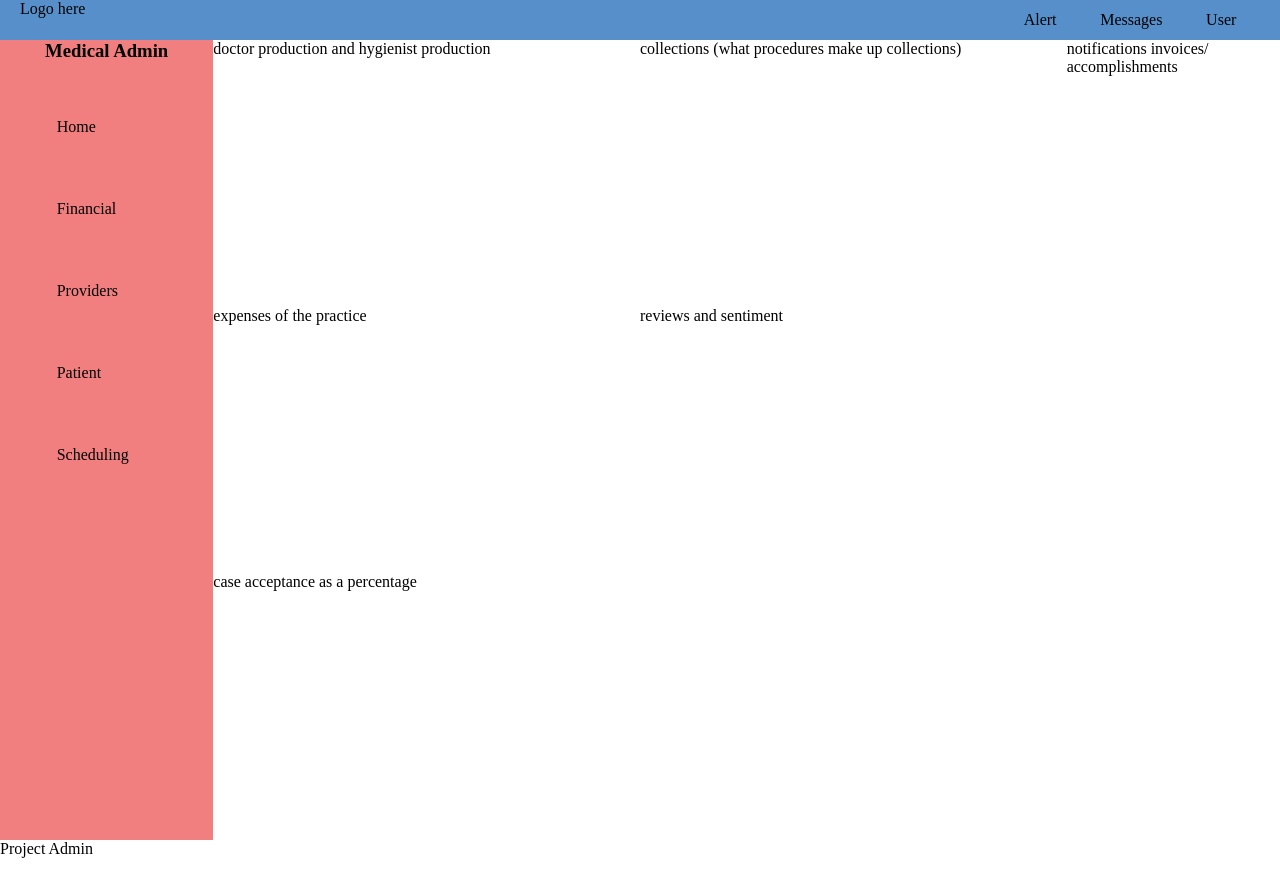
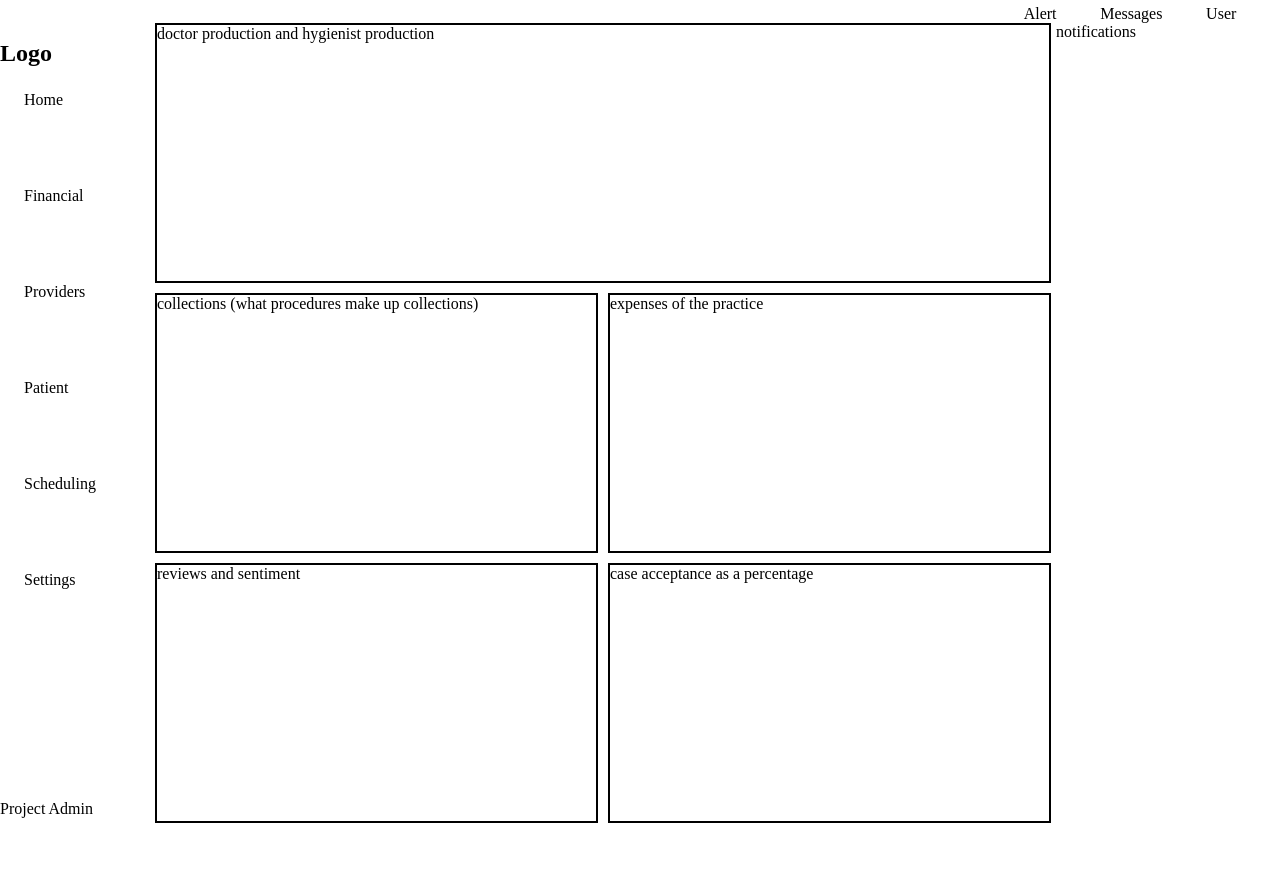
Before and after one commit to nevinb60/admin, a plain HTML site: page public/index.html in a window 1280 px wide. After the commit the page ends 840 px from the top, so only its background shows below. Drawn offline with Linux system fonts and the light colour scheme.

Commit message:
reconfigured layout

```diff
--- a/public/index.html
+++ b/public/index.html
@@ -10,10 +10,24 @@
 
 <body>
 
+    <div class="container">
+        <div class="sidebar">
+            <h2>Logo</h2>
+            <ul>
+                <li>Home</li>
+                <li>Financial</li>
+                <li>Providers</li>
+                <li>Patient</li>
+                <li>Scheduling</li>
+                <li>Settings</li>
+            </ul>
+
+
+        </div>
+
+        <div class="window">
             <div class="header">
-        <div class="logo">
-            Logo here
-        </div>
+
                 <ul>
                     <li>Alert</li>
                     <li>Messages</li>
@@ -23,58 +37,54 @@
             </div>
 
 
-    <div class="container">
-        <div class="sidebar">
-            <h3>Medical Admin</h2>
-                <ul>
-                    <li>Home</li>
-                    <li>Financial</li>
-                    <li>Providers</li>
-                    <li>Patient</li>
-                    <li>Scheduling</li>
-                </ul>
-        </div>
+            <div class="dashboard">
+                <div class="stats">
+                    <div class="production card">
 
-        <div class="dashboard">
-            <div class="custom">
-                <div class="production">
-                    <div class="overall">
                         doctor production and hygienist production
 
                     </div>
-                </div>
 
-                <div class="collections">
+                    <div class="collections card">
 
                         collections (what procedures make up collections)
 
                     </div>
-                <div class="expenses">
+                    <div class="expenses card">
 
                         expenses of the practice
 
 
                     </div>
-                <div class="sentiment">
+                    <div class="sentiment card">
 
                         reviews and sentiment
 
                     </div>
 
-                <div class="case-acceptance">
+                    <div class="case-acceptance card">
 
                         case acceptance as a percentage
 
                     </div>
                 </div>
-
-            <div class="notifications">
-
-                notifications invoices/ accomplishments
+                <div class="notification">
+                    <div class="alert">
+                        notifications
+                    </div>
                 </div>
 
 
+
+
+
+
+
             </div>
+
+        </div>
+
+
 
     </div>
 
--- a/public/style.css
+++ b/public/style.css
@@ -11,19 +11,22 @@
 body,
 html {
     height: 100%;
-}
-
-.header {
-    display: flex;
-    background-color: var(--backgroundColor);
-    height: 5%;
-    justify-content: space-between;
 
 }
 
-.logo {
-    margin-left: 20px;
+
+.header {
+    /* background-color: rgb(255, 67, 255); */
+    width: fit-content;
+    margin-left: auto;
+    margin-top: 5px;
+    height: fit-content;
+
+
+
 }
+
+
 
 .header>ul {
     display: flex;
@@ -32,11 +35,9 @@ html {
     width: 300px;
 }
 
-.header>ul>li:hover {
+ul>li:hover {
     cursor: pointer;
 }
-
-
 
 ul>li {
     list-style-type: none;
@@ -44,45 +45,76 @@ ul>li {
 
 .sidebar>ul>li:hover {
     background-color: gray;
+    cursor: pointer;
 }
+
+.sidebar {
+    height: 100%;
+    width: fit-content;
+    /* background-color: aqua; */
+    margin-top: 40px;
+}
+
+.sidebar>ul>li {
+    width: 105px;
+    padding: 24px;
+
+}
+
+.sidebar>ul {
+    display: flex;
+    flex-direction: column;
+    gap: 30px;
+}
+
 
 .container {
     display: grid;
-    grid-template-columns: 1fr 5fr;
+    /* background-color: greenyellow; */
     height: 100%;
+    grid-template-columns: 155px 1fr;
 }
 
-.sidebar {
-    background-color: rgb(242, 127, 127);
-    display: flex;
-    align-items: center;
-    flex-direction: column;
-    gap: 24px;
+
+
+.dashboard {
+    display: grid;
+    gap: 5px;
+    grid-template-columns: 4fr 1fr;
+    /* background-color: red; */
+    height: 100%;
 
 }
 
-.sidebar>ul>li {
-    width: 100px;
-
-    padding: 32px;
+.stats {
+    display: grid;
+    grid-template-columns: repeat(2, 1fr);
+    /* background-color: blue; */
+    gap: 10px;
 }
 
-.dashboard {
-    display: grid;
-    grid-template-columns: 4fr 1fr;
+
+.card {
+
+    border: solid black 2px;
 }
 
-.custom {
-    display: grid;
-    grid-template-columns: 1fr 1fr;
+
+.card:hover {
+    background-color: gray;
+    cursor: pointer;
+}
+
+.case-acceptance {}
+
+.production {
+    grid-column: 1/-1;
+}
+
+.notifications {
+    border: solid black 2px;
 
 
 }
 
-.overall {}
-
-.notifications {}
-
-.footer {
-    height: 5%;
-}
+.footer {}
```
Lines whose indentation alone changed are shown as unchanged.
